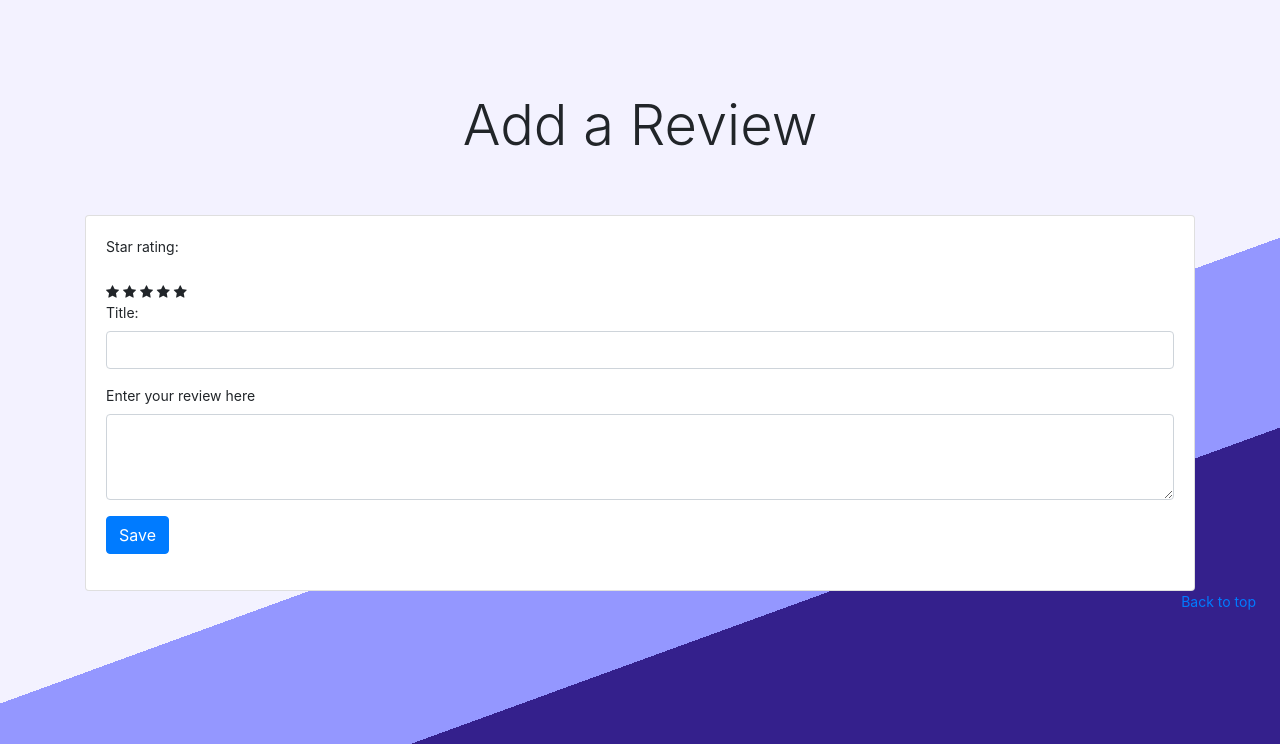
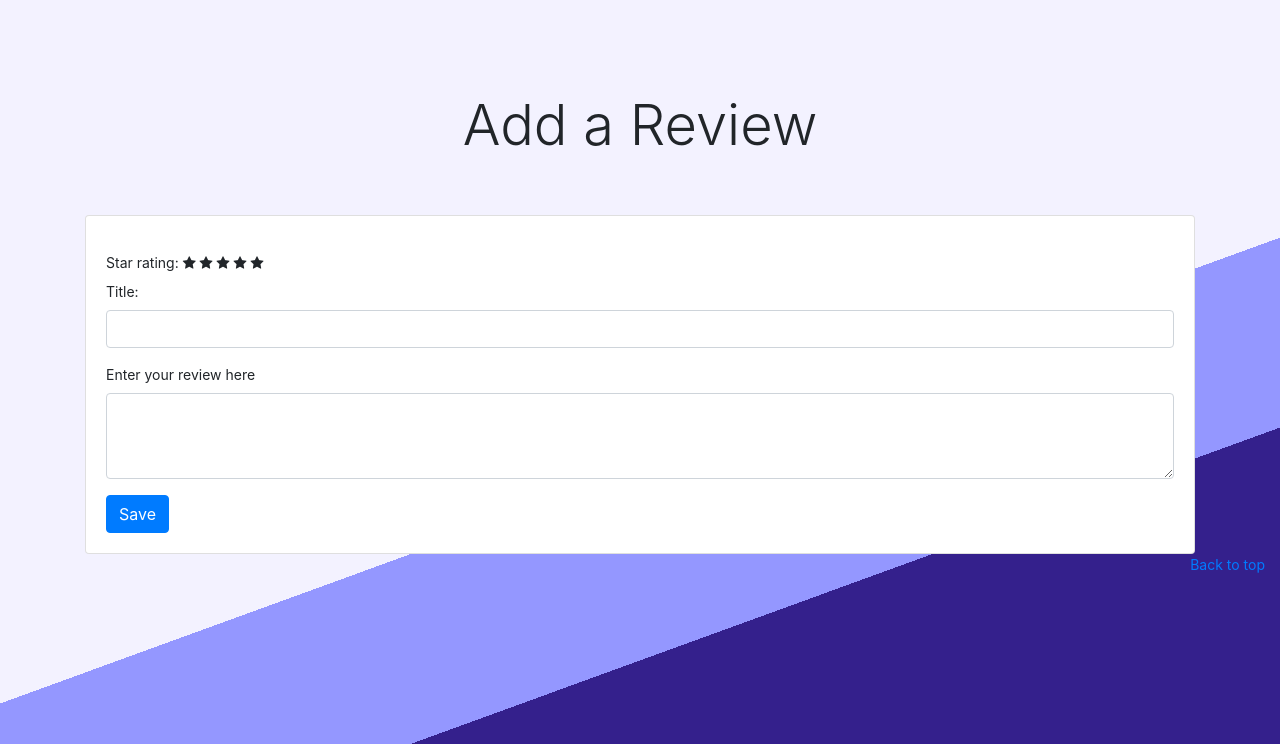
Before and after one commit to rorybhunter/WAD2_Group_2E, a Django app: template templates/RaisinRatings/add_review.html in a window 1280 px wide. Shown: the part 56-800 px from the top of the page. Run offline with Django 4.2, Linux system fonts and the light colour scheme; the template is opened without the code that fills it: values that come from a table or form of the project are taken from there, others are empty; some libraries are stand-ins or nearby versions.

Commit message:
tweeked css

```diff
--- a/templates/RaisinRatings/add_review.html
+++ b/templates/RaisinRatings/add_review.html
@@ -28,10 +28,8 @@
                                     {{ field.errors }}
                                 {% endif %}
                             {% endfor %}
-                            <div class="form-group">
-                                <p>
-                                    <label class="required" for="id_title">Star rating:</label>
-                                </p>
+                            <div class="form-group"></div>
+                                <label class="required" for="id_title">Star rating:</label>
                                 <div class="stars px-auto" style="display: inline" >
                                     {% for i in "12345" %}
                                       <span id="star{{ i }}" class="fa fa-star"></span>
```
